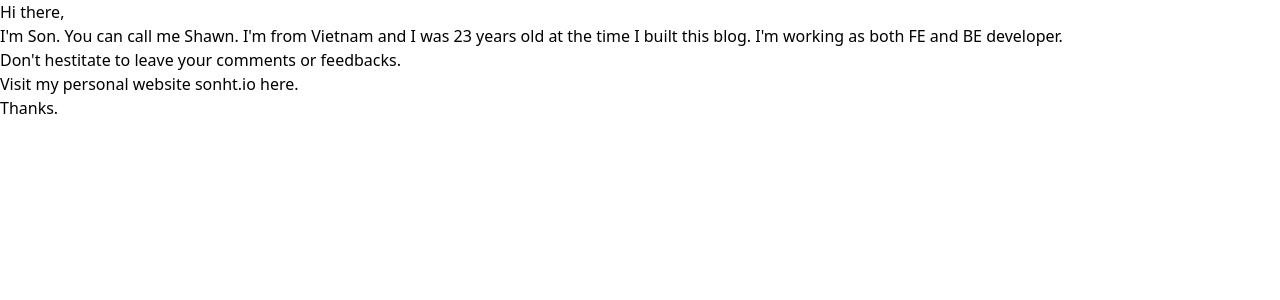
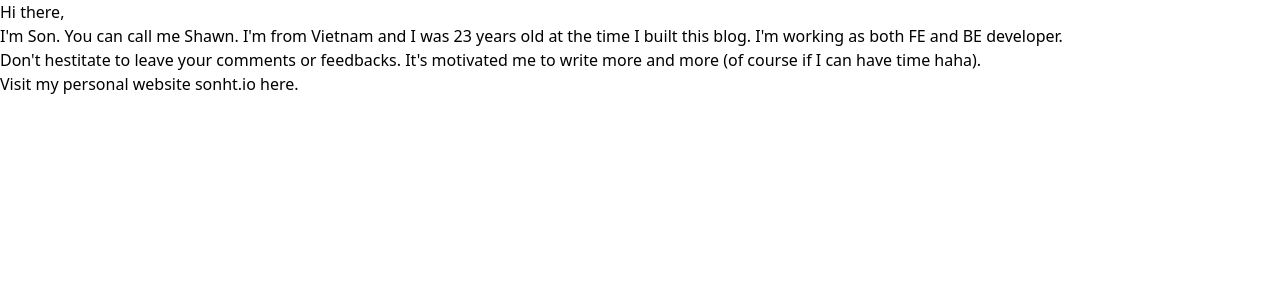
Before and after one commit to sonht1109/my-blogs, a Next.js app: page /about in a window 1280 px wide. Shown: the top 300 px of the page. Built offline with nearby package versions, Linux system fonts and the light colour scheme; what react-photo-view would draw is missing.

Commit message:
update about

```diff
--- a/src/pages/about.mdx
+++ b/src/pages/about.mdx
@@ -23,8 +23,6 @@ date: 2023-12-14
 ## Hi there,
 I'm Son. You can call me Shawn. I'm from Vietnam and I was 23 years old at the time I built this blog. I'm working as both FE and BE developer.
 
-Don't hestitate to leave your comments or feedbacks.
+Don't hestitate to leave your comments or feedbacks. It's motivated me to write more and more (of course if I can have time haha).
 
 Visit my personal website [sonht.io](https://sonht.io.vn) here.
-
-Thanks.
```
